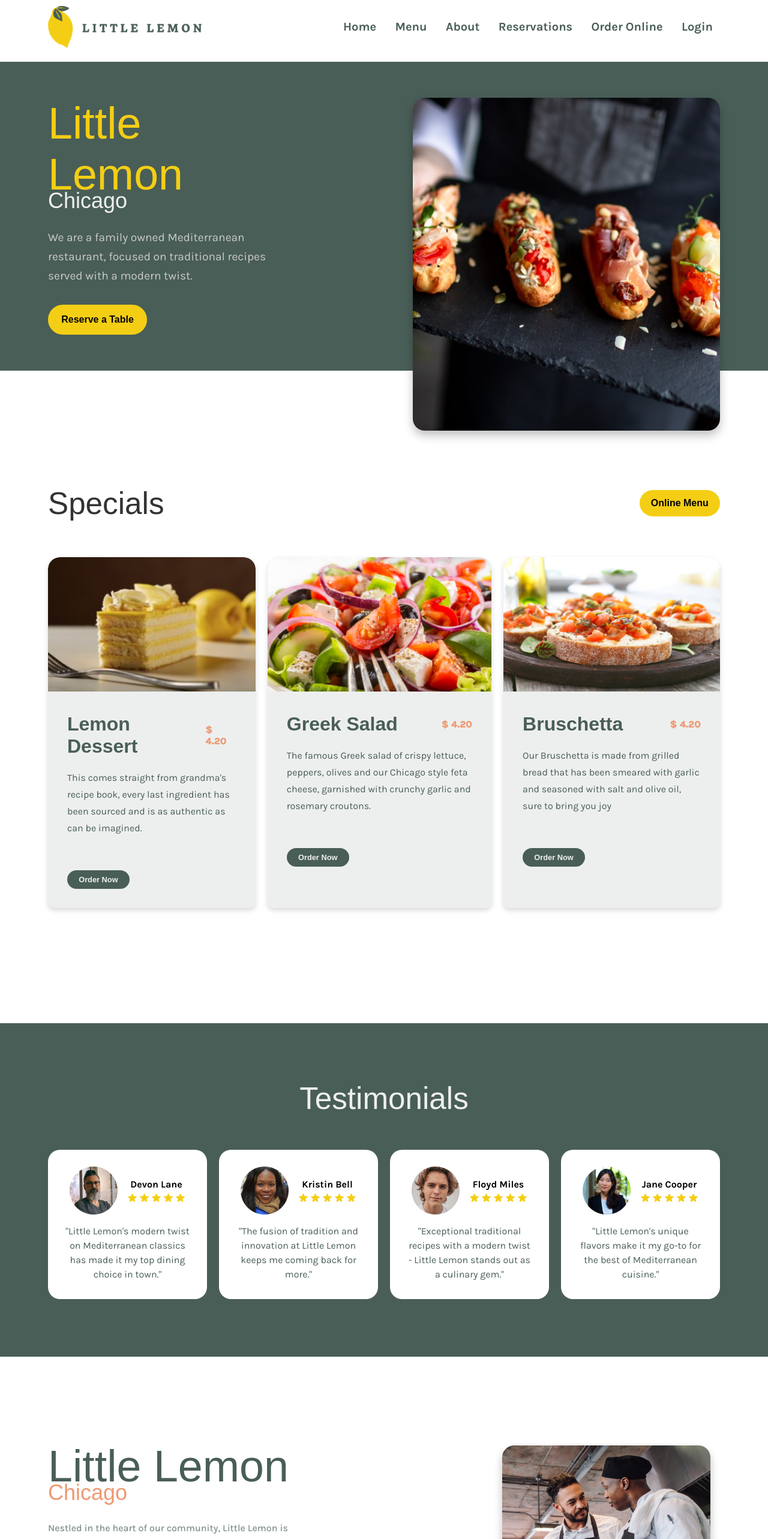
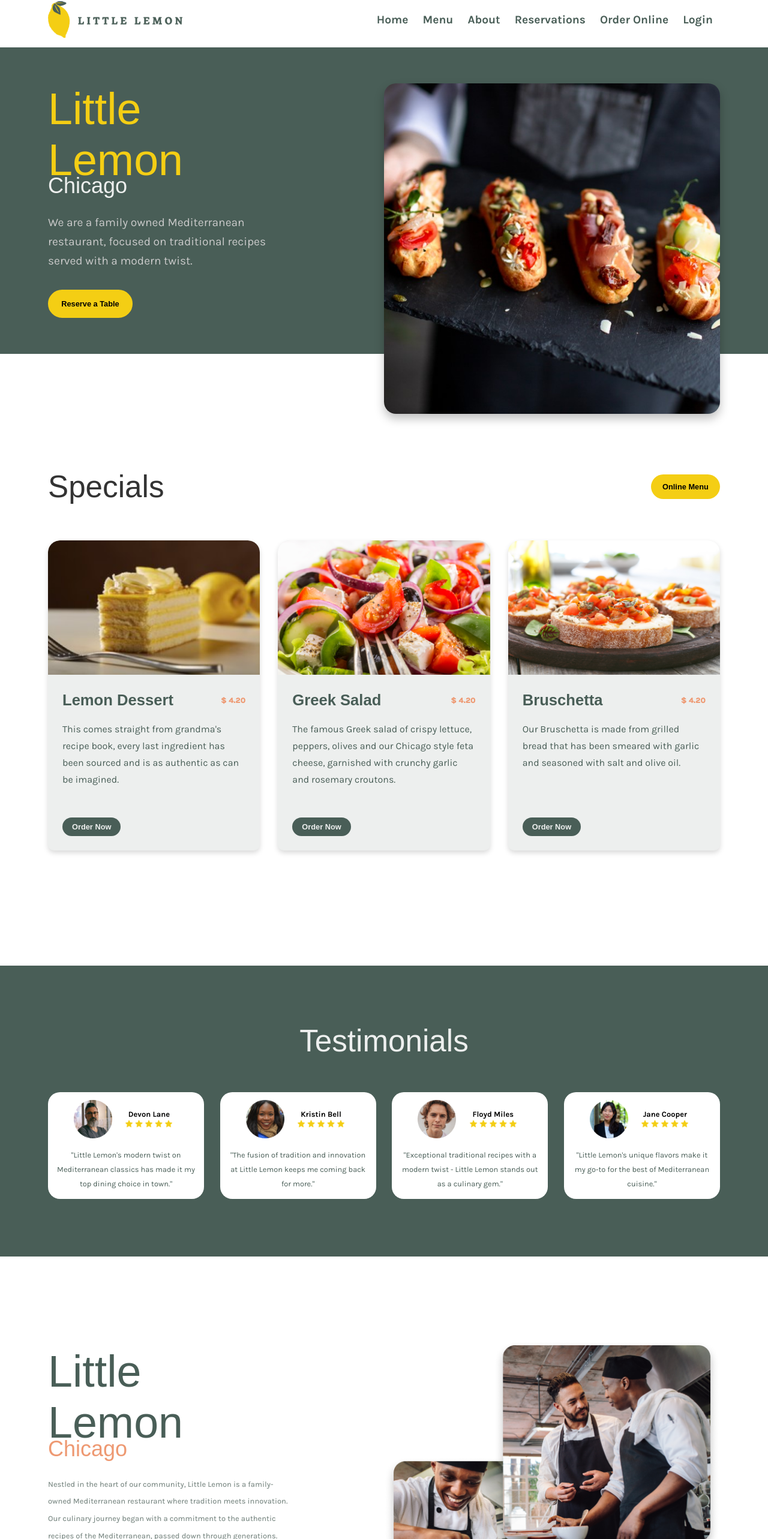
Before and after one commit to Hynwar/little-lemon, a React (Vite) app: page / in a window 1280 px wide. Shown: the part 14-2580 px from the top of the page at 60% size. Built offline with nearby package versions, Linux system fonts and the light colour scheme; a web font is replaced by a local one.

Commit message:
MODIFY: CSS styles to make website more responsive

```diff
--- a/src/data/specialsData.js
+++ b/src/data/specialsData.js
@@ -22,7 +22,7 @@ const specials = [
 		image: bruschetta,
 		price: '4.20',
 		description:
-			'Our Bruschetta is made from grilled bread that has been smeared with garlic and seasoned with salt and olive oil, sure to bring you joy',
+			'Our Bruschetta is made from grilled bread that has been smeared with garlic and seasoned with salt and olive oil.',
 	},
 ];
 
--- a/src/styles/App.css
+++ b/src/styles/App.css
@@ -26,18 +26,18 @@ h4 {
 }
 
 h1 {
-	font-size: 4.6rem;
+	font-size: clamp(3rem, 6vw, 4.6rem);
 	font-weight: 400;
 	color: var(--accent);
 }
 
 h2 {
-	font-size: 3.2rem;
+	font-size: clamp(2rem, 4.5vw, 3.2rem);
 	font-weight: 500;
 }
 
 h3 {
-	font-size: 2.25rem;
+	font-size: clamp(1.5rem, 3vw, 2.25rem);
 	font-weight: 500;
 	color: var(--grey);
 	margin-top: -1.2rem;
@@ -45,13 +45,13 @@ h3 {
 }
 
 h4 {
-	font-size: 2rem;
+	font-size: clamp(1.5rem, 2vw, 2rem);
 	color: var(--primary);
 	font-weight: 600;
 }
 
 h5 {
-	font-size: 1rem;
+	font-size: clamp(0.8rem, 1vw, 1rem);
 	font-weight: 700;
-	line-height: 1.5rem;
+	/* line-height: 1.5rem; */
 }
--- a/src/styles/Footer.css
+++ b/src/styles/Footer.css
@@ -4,8 +4,18 @@
 	padding: 4rem 2rem 2rem;
 }
 
+.footer-logo {
+	width: 100%;
+	height: auto;
+}
+
+.logo-col {
+	flex: 1;
+	max-width: calc(28% - 2rem); /* Adjust width based on screen size */
+}
+
 .copyright {
-	font-size: 0.75rem;
+	font-size: clamp(0.5rem, 1vw, 0.75rem);
 	margin-top: 5rem;
 }
 
@@ -24,6 +34,7 @@
 	cursor: pointer;
 	color: #999;
 	line-height: 1.75rem;
+	font-size: clamp(0.8rem, 1.5vw, 1rem);
 	transition: 0.1s;
 }
 
@@ -42,6 +53,6 @@
 }
 
 .social-icon {
-	height: 2rem;
+	font-size: clamp(1rem, 1.5vw, 1.5rem);
 	color: #fff;
 }
--- a/src/styles/Header.css
+++ b/src/styles/Header.css
@@ -1,9 +1,9 @@
 .navbar {
-	padding: 1.5rem 2rem;
+	padding: 1rem 2rem;
 }
 
 #nav-logo {
-	max-width: 16rem;
+	max-width: max(12rem, 20%);
 	height: auto;
 	margin-right: 2rem;
 	flex: 1 1 auto;
@@ -12,14 +12,14 @@
 .nav-links {
 	display: flex;
 	list-style-type: none;
-	width: 40rem;
+	max-width: 40rem;
 	justify-content: space-between;
 	align-items: center;
 }
 
 .nav-link {
 	text-decoration: none;
-	font-size: 1.25rem;
+	font-size: clamp(0.8rem, 1.5vw, 1.2rem);
 	font-weight: 700;
 	color: var(--primary);
 	transition: 0.1s;
--- a/src/styles/Homepage.css
+++ b/src/styles/Homepage.css
@@ -1,4 +1,6 @@
 /* ##### HERO STYLES ##### */
+
+/* TODO: media-query to center all elements on smaller screens */
 
 #hero-section {
 	background-color: var(--primary);
@@ -10,30 +12,38 @@
 	display: flex;
 	margin: 0 auto;
 	justify-content: space-between;
+	flex-wrap: wrap;
 }
 
 .hero-content {
-	max-width: 25rem;
-	margin-right: 5rem;
+	flex: 1;
+	/* max-width: 25rem; */
+	max-width: clamp(20rem, 50%, 25rem);
+	/* margin-right: 5rem; */
+	margin-right: clamp(2rem, 10%, 5rem);
 	justify-self: flex-start;
 }
 
 .description-text {
-	font-size: 1.2rem;
+	/* font-size: 1.2rem; */
+	font-size: clamp(1rem, 1.5vw, 1.2rem);
 	font-weight: 400;
 	color: #cacaca;
 	line-height: 2rem;
-	margin-bottom: 2rem;
+	/* margin-bottom: 2rem; */
+	margin-bottom: clamp(1rem, 3vw, 2rem);
 }
 
 .primary-btn {
-	padding: 0.8rem 1.2rem;
+	/* padding: 0.8rem 1.2rem; */
 	background-color: var(--accent);
 	border: 3px solid var(--accent);
 	border-radius: 6rem;
-	font-size: 1rem;
+	/* font-size: 1rem; */
 	font-weight: 700;
 	transition: 0.1s;
+	padding: clamp(0.5rem, 1vw, 0.8rem) clamp(1rem, 2vw, 1.2rem); /* Responsive padding */
+	font-size: clamp(0.8rem, 1vw, 1rem);
 }
 
 .primary-btn:hover {
@@ -49,7 +59,8 @@
 
 .hero-img {
 	width: 100%;
-	max-width: 32rem;
+	max-width: clamp(15rem, 50%, 35rem);
+	height: auto;
 	object-fit: cover;
 	border-radius: 1.25rem;
 	margin-bottom: -10rem;
@@ -84,17 +95,18 @@
 
 .special-card {
 	background-color: var(--grey);
-	max-width: 33.33%;
+	flex: 0 0 calc(33.33% - 1.25rem);
 	border-radius: 1.25rem 1.25rem 0.625rem 0.625rem;
 	box-shadow: 0px 4px 8px 0px rgba(0, 0, 0, 0.15);
+	position: relative;
 }
 
 .special-content {
-	padding: 2rem;
+	padding: clamp(1.5rem, 1vw, 2rem);
 }
 
 .special-price {
-	font-size: 1rem;
+	font-size: clamp(0.8rem, 1vw, 1rem);
 	font-weight: 800;
 	color: var(--secondary);
 }
@@ -108,21 +120,24 @@
 
 .special-description {
 	color: var(--primary);
-	font-size: 1rem;
+	font-size: clamp(0.8rem, 1.5vw, 1rem);
 	font-weight: 400;
 	line-height: 1.75rem;
-	margin-bottom: 3.5rem;
+	margin-bottom: 5rem;
 }
 
 .special-btn {
 	background-color: var(--primary);
 	border: none;
 	border-radius: 1.25rem;
-	padding: 0.5rem 1.2rem;
 	color: var(--grey);
-	font-size: 0.8rem;
 	font-weight: 700;
 	transition: 0.1s;
+	position: absolute;
+	bottom: 1.5rem;
+
+	padding: clamp(0.3rem, 0.8vw, 0.5rem) clamp(1rem, 1vw, 1.2rem);
+	font-size: clamp(0.6rem, 1vw, 0.8rem);
 }
 
 .special-btn:hover {
@@ -153,23 +168,23 @@
 	text-align: center;
 }
 
-.testimonials {
-	gap: 1.25rem;
+#testimonial-section .container {
+	flex-wrap: nowrap;
 }
 
 .review-card {
 	background-color: #fff;
 	border-radius: 1.25rem;
 	margin-top: 3.5rem;
-	padding: 1.8rem;
-	width: 44%;
+	padding: clamp(0.8rem, 1vw, 1.4rem);
+	flex: 0 0 calc(25% - 1.25rem);
 }
 
 .review-header {
 	display: flex;
 	justify-content: center;
 	align-items: center;
-	gap: 1rem;
+	gap: clamp(0.6rem, 1vw, 1rem);
 }
 
 .review-title {
@@ -183,20 +198,21 @@
 	margin-top: 1rem;
 	color: var(--primary);
 	line-height: 1.5rem;
+	font-size: clamp(0.8rem, 1vw, 1rem);
 }
 
 .avatar {
-	max-width: 5rem;
+	max-width: clamp(3rem, 40%, 4rem);
+}
+
+.stars {
+	max-width: clamp(2rem, 100%, 5rem);
 }
 
 /* ##### ABOUT STYLES ##### */
 
 #about-section {
 	padding: 8.75rem 2rem;
-}
-
-#about-section .container {
-	gap: 6rem;
 }
 
 #about-section h1 {
@@ -207,10 +223,24 @@
 	color: var(--secondary);
 }
 
+#about-section .container {
+	align-items: center;
+}
+
 .about-description {
 	color: #808e89;
-	font-size: 1rem;
+	font-size: clamp(0.8rem, 1vw, 1rem);
 	font-weight: 500;
 	line-height: 1.8rem;
-	max-width: 25rem;
 }
+
+.about-content {
+	max-width: clamp(16rem, 40%, 25rem);
+}
+
+.about-img {
+	width: 100%;
+	max-width: clamp(15rem, 55%, 35rem);
+	height: auto;
+	max-height: 40rem;
+}
--- a/src/styles/ReservationPage.css
+++ b/src/styles/ReservationPage.css
@@ -1,5 +1,4 @@
 #reservation-section {
-	height: 54rem;
 	position: relative;
 	padding: 0 2rem;
 }
@@ -9,14 +8,14 @@
 }
 
 #reservation-section h1 {
-	font-size: 6rem;
-	line-height: 6rem;
+	font-size: clamp(4rem, 6vw, 6rem);
+	line-height: clamp(4rem, 6vw, 6rem);
 }
 
 #reservation-section h4 {
 	color: white;
 	font-family: Karla, sans-serif;
-	font-size: 1.5rem;
+	font-size: clamp(1.2rem, 2vw, 1.5rem);
 	font-weight: 800;
 	margin-top: 1.5rem;
 	margin-bottom: 0.75rem;
@@ -25,7 +24,7 @@
 #reservation-section h5 {
 	color: white;
 	font-family: Karla, sans-serif;
-	font-size: 1rem;
+	font-size: clamp(0.8rem, 1vw, 1rem);
 	font-weight: 700;
 	line-height: 2rem;
 	margin-bottom: 0.4rem;
@@ -34,14 +33,15 @@
 
 .reservation-info {
 	background: none;
+	flex: 1;
 	padding: 5rem 0;
-	max-width: 28rem;
+	max-width: 50%;
 }
 
 .opening-info {
 	color: white;
-	font-size: 1.25rem;
-	line-height: 2rem;
+	font-size: clamp(0.8rem, 1vw, 1.25rem);
+	line-height: clamp(1.2rem, 1vw, 2rem);
 }
 
 .background-img {
@@ -56,14 +56,14 @@
 .policies {
 	color: white;
 	margin-left: 2rem;
-	font-size: 0.8rem;
-	line-height: 1.5rem;
+	font-size: clamp(0.6rem, 1vw, 0.8rem);
+	line-height: clamp(1.2rem, 1vw, 1.5rem);
 }
 
 .reservation-content {
 	padding: 5rem 0;
-	width: 100%;
-	max-width: 30rem;
+	max-width: calc(70% - 2rem);
+	flex: 1;
 	margin: 0 auto;
 }
 
@@ -79,9 +79,9 @@
 }
 
 .input-field {
-	padding: 1rem;
+	padding: clamp(0.8rem, 1vw, 1rem);
 	font-family: inherit;
-	font-size: 1rem;
+	font-size: clamp(0.8rem, 1vw, 1rem);
 	width: 100%;
 	outline: none;
 	border-radius: 0.5rem;
@@ -90,10 +90,10 @@
 
 .placeholder {
 	position: absolute;
-	top: 17px;
-	left: 12px;
-	font-size: 1rem;
-	padding: 0 5px;
+	top: 1rem;
+	left: 0.75rem;
+	font-size: clamp(0.8rem, 1vw, 1rem);
+	padding: 0 0.3rem;
 	color: #999;
 	transition: 0.2s ease;
 	pointer-events: none;
@@ -103,7 +103,7 @@
 .placeholder.floating {
 	top: -8px;
 	color: #333;
-	font-size: 0.8rem;
+	font-size: clamp(0.6rem, 1vw, 0.8rem);
 	background-color: #fff;
 }
 
@@ -175,32 +175,32 @@
 
 .confirmation-page h2 {
 	color: #495e57;
-	font-size: 2.5rem;
+	font-size: clamp(2rem, 2vw, 2.5rem);
 	font-weight: 500;
-	line-height: 6rem;
+	line-height: clamp(3rem, 2vw, 6rem);
 }
 
 .confirmed-msg {
-	font-size: 1.25rem;
+	font-size: clamp(1rem, 1vw, 1.25rem);
 	font-weight: 500;
 	line-height: 2rem;
 }
 
 .details-title {
-	font-size: 1.25rem;
+	font-size: clamp(1rem, 1vw, 1.25rem);
 	font-weight: 700;
-	line-height: 2rem;
+	line-height: clamp(1rem, 1vw, 2rem);
 	margin-top: 3rem;
 	margin-bottom: 1.2rem;
 }
 
 .confirmed-details {
-	font-size: 1rem;
+	font-size: clamp(0.8rem, 1vw, 1rem);
 	font-weight: 500;
 	line-height: 2rem;
 }
 
 .confirm {
-	font-size: 1.2rem;
+	font-size: clamp(0.8rem, 1vw, 1.2rem);
 	margin-top: 5rem;
 }
```
Also changed, not shown: src/components/common/Header.jsx (+0 -7 lines).
